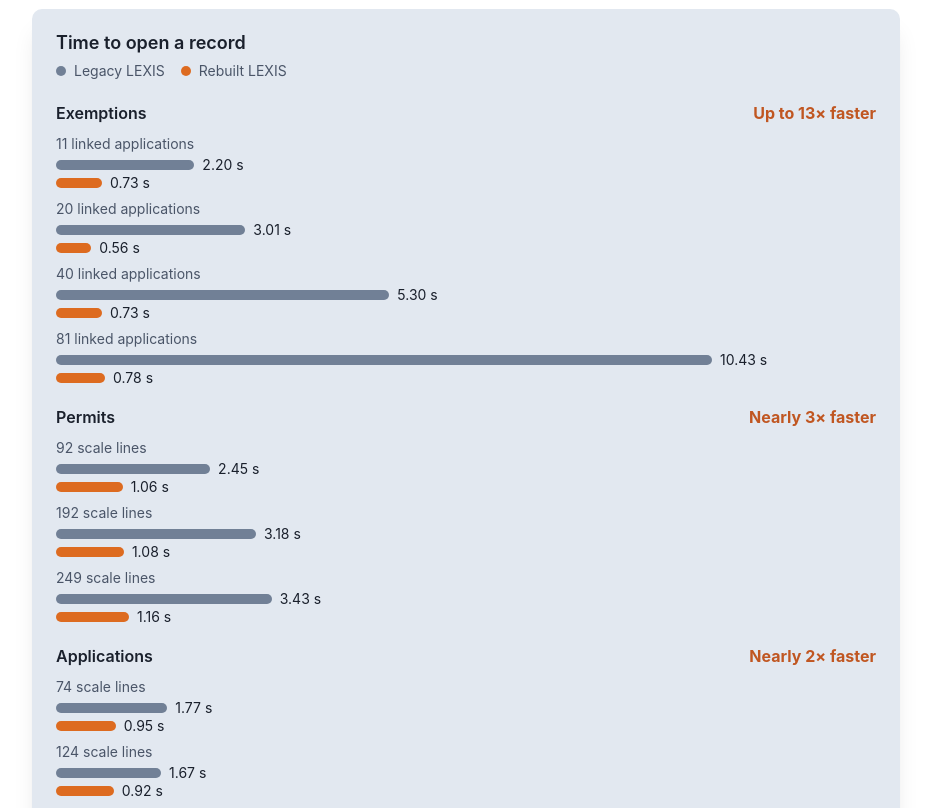
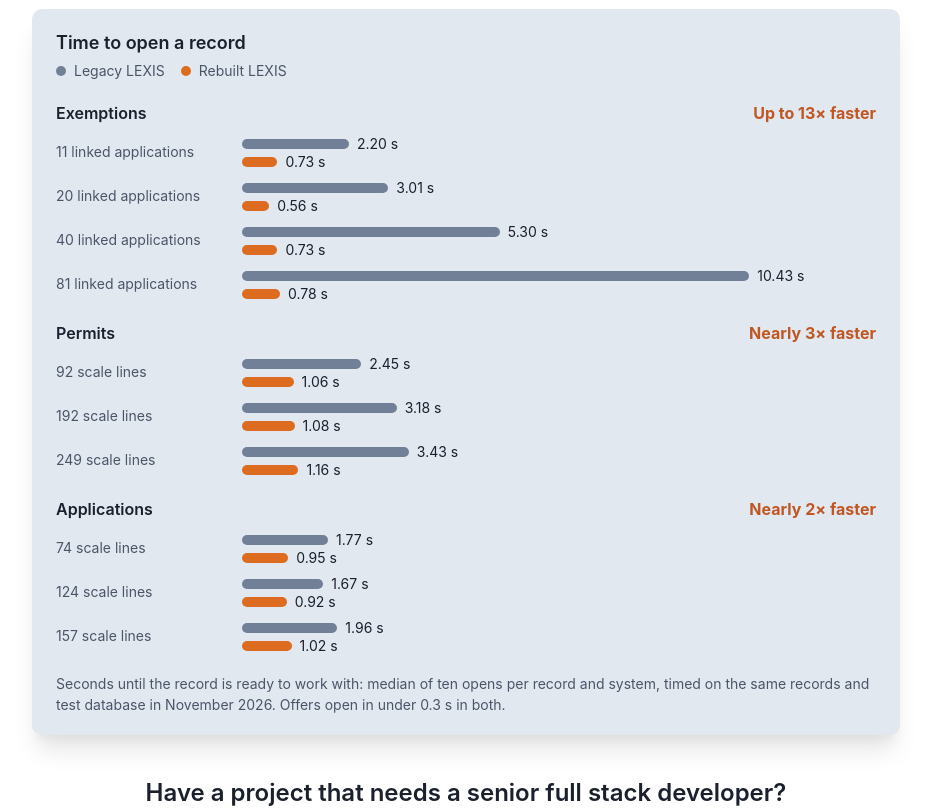
Before and after one commit to alexmcdermid/portfolio-website-chakra, a React (Create React App) app: page / in a window 1280 px wide. Shown: the part 2700-3508 px from the top of the page, without its empty margins (174-1105 px from the left). Built offline with nearby package versions, Linux system fonts and the light colour scheme.

Commit message:
fix: put lexis record sizes beside their bars on wider screens

```diff
--- a/src/components/LexisOpenTimes.js
+++ b/src/components/LexisOpenTimes.js
@@ -71,11 +71,13 @@ function LexisOpenTimes() {
                         <Text fontWeight='bold' color={isDark ? 'orange.300' : 'orange.600'}>{headline}</Text>
                     </Flex>
                     {records.map(({ size, legacySeconds, rebuiltSeconds }) => (
-                        <Box key={size} pt='2'>
-                            <Text fontSize='sm' color={mutedTextColor}>{size}</Text>
-                            <SecondsBar systemName='Legacy LEXIS' seconds={legacySeconds} barColor={legacyBarColor}/>
-                            <SecondsBar systemName='Rebuilt LEXIS' seconds={rebuiltSeconds} barColor={rebuiltBarColor}/>
-                        </Box>
+                        <Flex key={size} pt='2' direction={{ base: 'column', md: 'row' }} align={{ base: 'stretch', md: 'center' }} columnGap='4'>
+                            <Text fontSize='sm' color={mutedTextColor} w={{ md: '170px' }} flexShrink='0'>{size}</Text>
+                            <Box flex='1' minW='0'>
+                                <SecondsBar systemName='Legacy LEXIS' seconds={legacySeconds} barColor={legacyBarColor}/>
+                                <SecondsBar systemName='Rebuilt LEXIS' seconds={rebuiltSeconds} barColor={rebuiltBarColor}/>
+                            </Box>
+                        </Flex>
                     ))}
                 </Box>
             ))}
```
